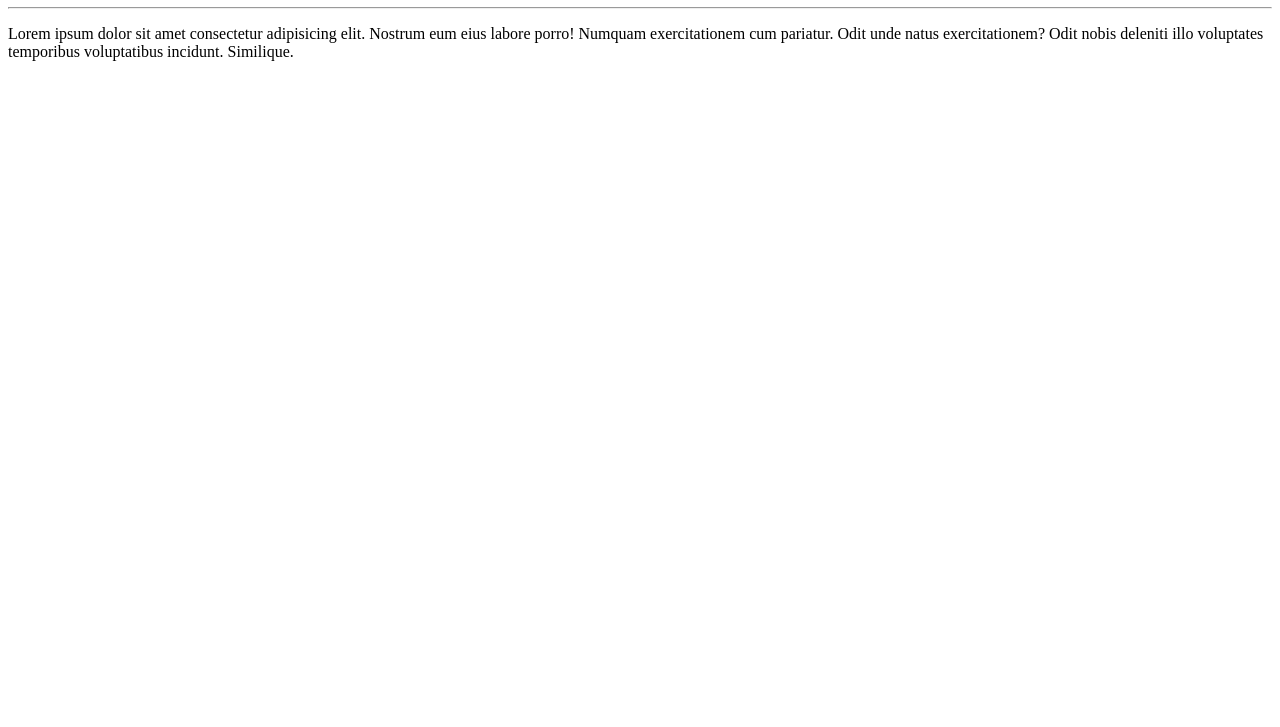
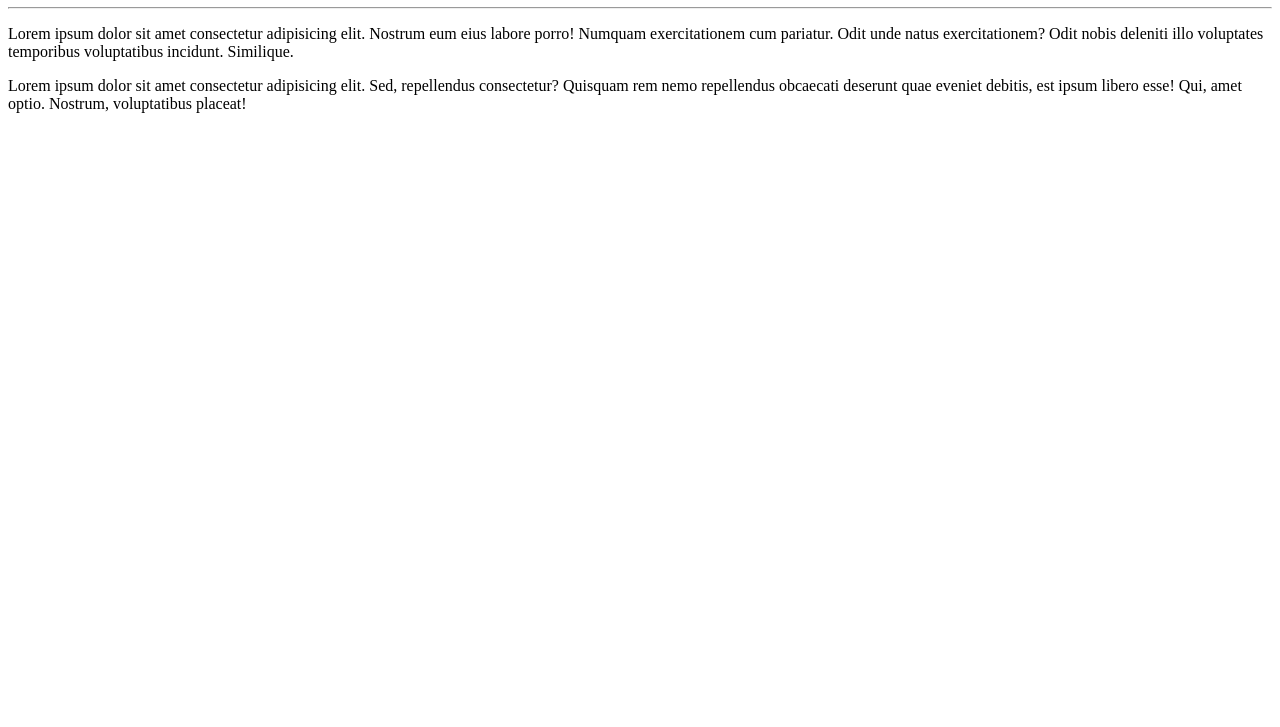
Before and after one commit to edvaguiar/LearningGit, a plain HTML site: page exemplo/index.html in a window 1280 px wide. Shown: the part 73-800 px from the top of the page. Drawn offline with Linux system fonts and the light colour scheme.

Commit message:
Adicionei um parágrafo

```diff
--- a/exemplo/index.html
+++ b/exemplo/index.html
@@ -13,5 +13,6 @@
                 cum pariatur. Odit unde natus exercitationem?
                 Odit nobis deleniti illo voluptates temporibus voluptatibus
                 incidunt. Similique.</p>
+        <p>Lorem ipsum dolor sit amet consectetur adipisicing elit. Sed, repellendus consectetur? Quisquam rem nemo repellendus obcaecati deserunt quae eveniet debitis, est ipsum libero esse! Qui, amet optio. Nostrum, voluptatibus placeat!</p>
 </body>
 </html>
```
